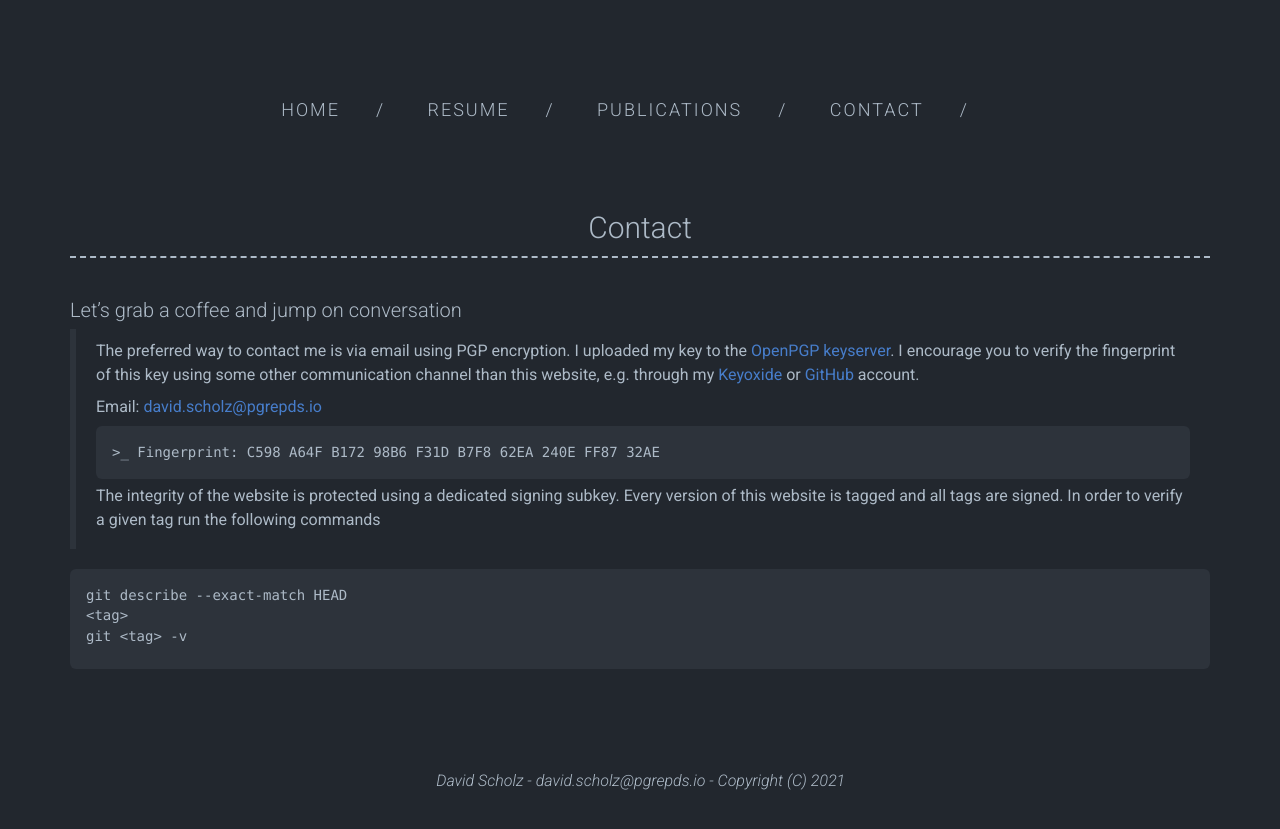
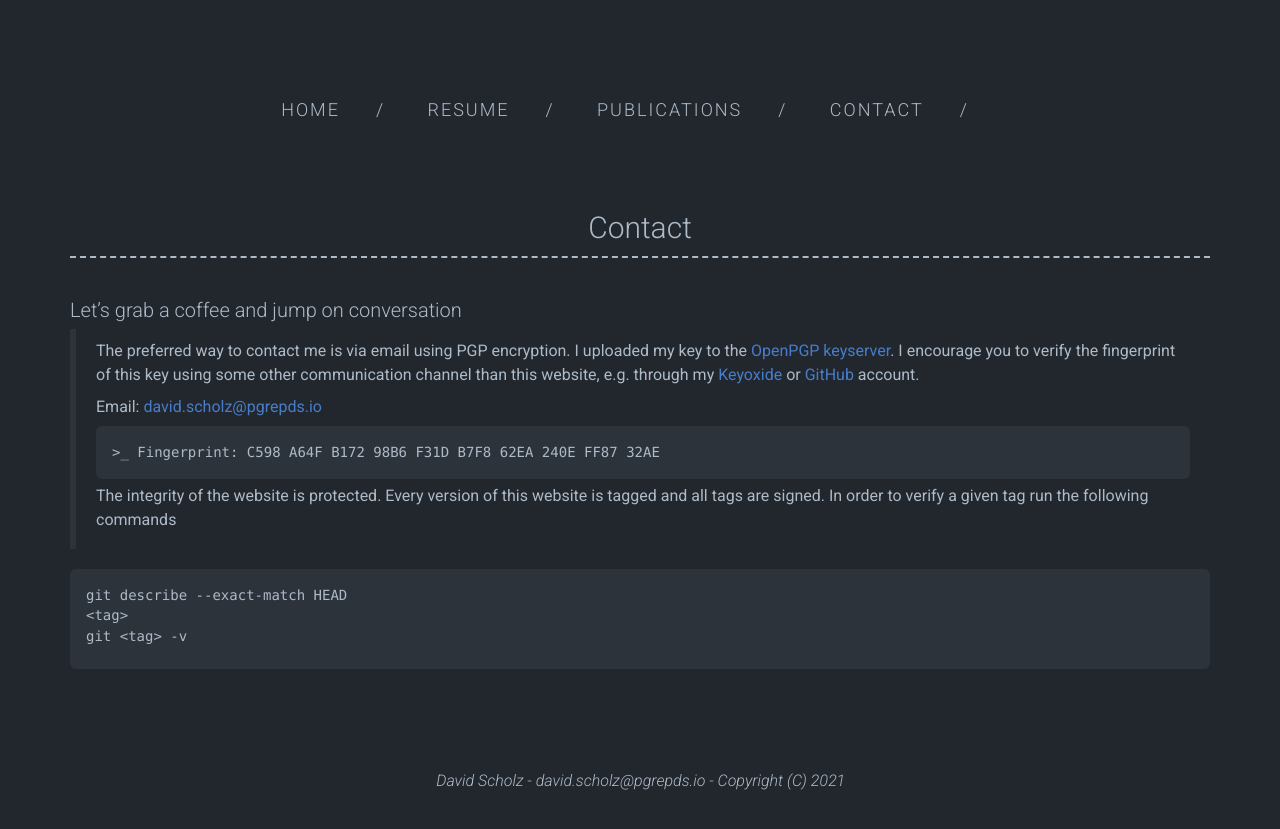
Before and after one commit to pgrepds/pgrepds.github.io, a Jekyll site: the page built from _pages/contact.md, in a window 1280 px wide. Shown: the top 829 px of the page. Built offline with Jekyll 4.4.1, drawn with Linux system fonts in a browser that asks for light colours; nearby versions of some CDN libraries; a style sheet for code colours, icons or effects is not loaded.

Commit message:
update contact.

```diff
--- a/_pages/contact.md
+++ b/_pages/contact.md
@@ -17,7 +17,7 @@ order: 4
     <div class="bash-code fingerprint">
         <p>&gt;_ Fingerprint: C598 A64F B172 98B6 F31D B7F8 62EA 240E FF87 32AE</p>
     </div>
-  <p>The integrity of the website is protected using a dedicated signing subkey. Every version of this website is tagged and all tags are signed. In order to verify a given tag run the following commands</p>
+  <p>The integrity of the website is protected. Every version of this website is tagged and all tags are signed. In order to verify a given tag run the following commands</p>
 </div>
 
 <div>
```
